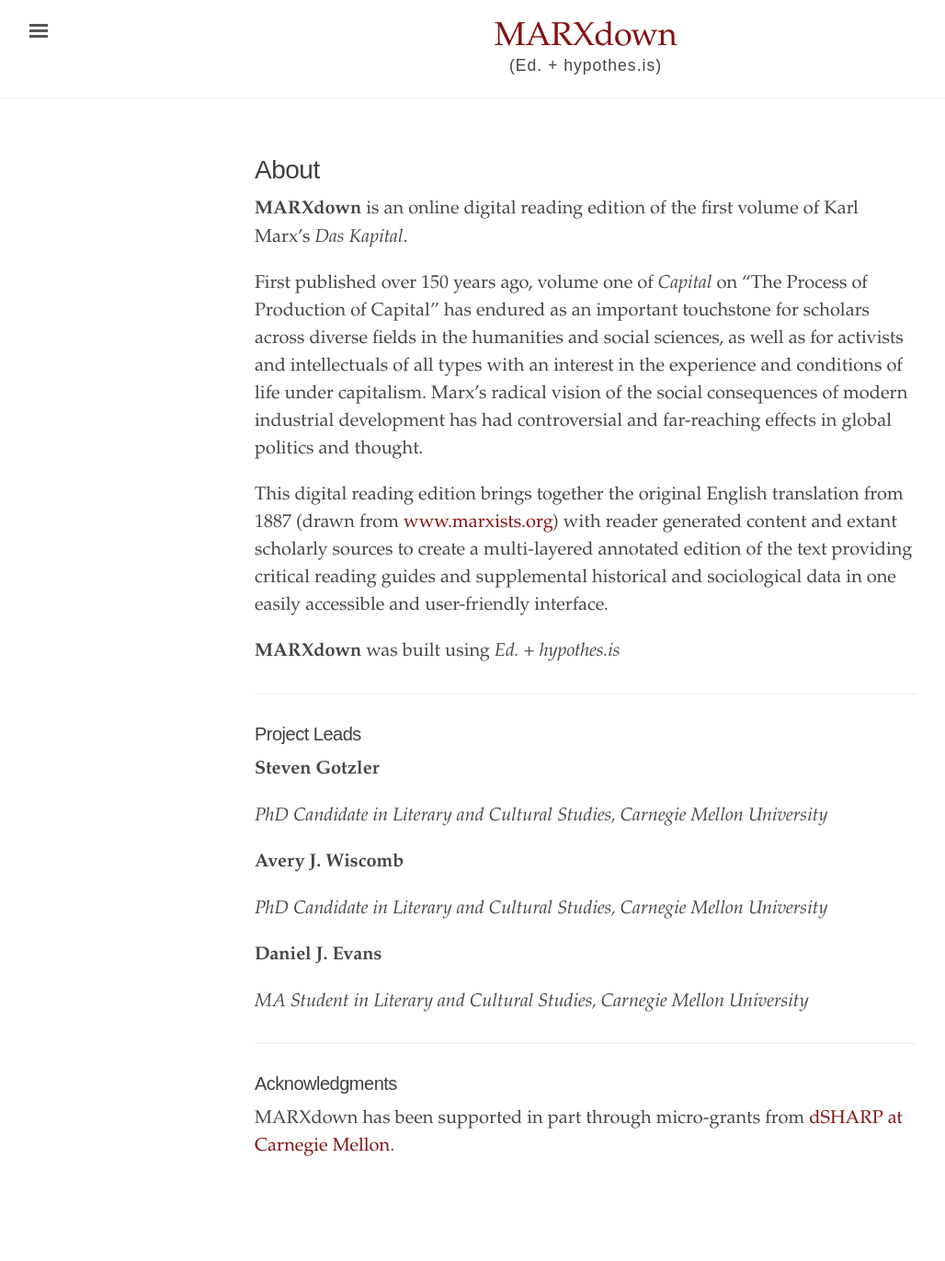
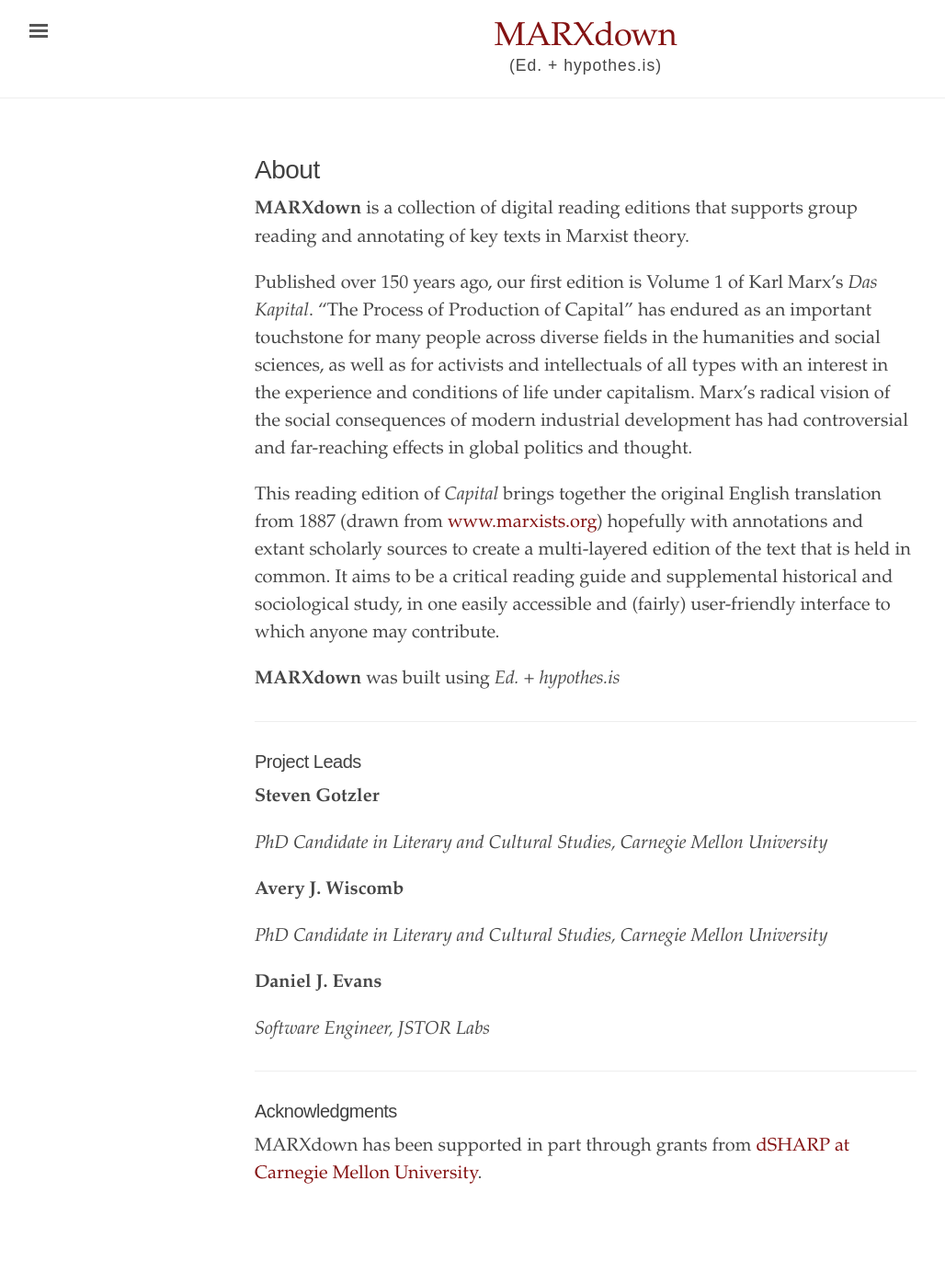
Before and after one commit to MARXdown/MARXdown.github.io, a Jekyll site: the page built from about.md, in a window 1280 px wide. Shown: the whole page at 92% size, without its empty margins (3-1031 px from the left). Built offline with Jekyll 4.4.1, drawn with Linux system fonts in a browser that asks for light colours; before the commit the page ends 1341 px from its top, so only the background shows below that.

Commit message:
new improved edits

```diff
--- a/_config.yml
+++ b/_config.yml
@@ -8,7 +8,7 @@
   texts:
     output: true
 color-scheme: ~
-description: "MARXdown is an online digital reading edition developed for the Contemporary Marxist Reading Group (CMRG) at Carnegie Mellon University using the lightweight markup language Markdown."
+description: "MARXdown is a collection of digital reading editions developed for the Contemporary Marxist Reading Group (CMRG) at Carnegie Mellon University using the lightweight markup language Markdown."
 encoding: utf-8
 exclude:
   - optional
--- a/about.md
+++ b/about.md
@@ -3,13 +3,12 @@
 title: About
 ---
 
-**MARXdown** is an online digital reading edition of the first volume of Karl Marx's *Das Kapital*.
+**MARXdown** is a collection of digital reading editions that supports group reading and annotating of key texts in Marxist theory.
+
+Published over 150 years ago, our first edition is Volume 1 of Karl Marx's *Das Kapital*. "The Process of Production of Capital" has endured as an important touchstone for many people across diverse fields in the humanities and social sciences, as well as for activists and intellectuals of all types with an interest in the experience and conditions of life under capitalism. Marx's radical vision of the social consequences of modern industrial development has had controversial and far-reaching effects in global politics and thought.
 
 
-First published over 150 years ago, volume one of *Capital* on "The Process of Production of Capital" has endured as an important touchstone for scholars across diverse fields in the humanities and social sciences, as well as for activists and intellectuals of all types with an interest in the experience and conditions of life under capitalism. Marx's radical vision of the social consequences of modern industrial development has had controversial and far-reaching effects in global politics and thought.
-
-
-This digital reading edition brings together the original English translation from 1887 (drawn from [www.marxists.org](https://www.marxists.org/archive/marx/works/download/pdf/Capital-Volume-I.pdf)) with reader generated content and extant scholarly sources to create a multi-layered annotated edition of the text providing critical reading guides and supplemental historical and sociological data in one easily accessible and user-friendly interface.
+This reading edition of *Capital* brings together the original English translation from 1887 (drawn from [www.marxists.org](https://www.marxists.org/archive/marx/works/download/pdf/Capital-Volume-I.pdf)) hopefully with annotations and extant scholarly sources to create a multi-layered edition of the text that is held in common. It aims to be a critical reading guide and supplemental historical and sociological study, in one easily accessible and (fairly) user-friendly interface to which anyone may contribute.
 
 **MARXdown** was built using *Ed.* + *hypothes.is*
 
@@ -27,10 +26,10 @@
 
 **Daniel J. Evans**
 
-*MA Student in Literary and Cultural Studies, Carnegie Mellon University*
+*Software Engineer, JSTOR Labs*
 
 * * *
 
 ### Acknowledgments
 
-MARXdown has been supported in part through micro-grants from [dSHARP at Carnegie Mellon](http://dsharp.library.cmu.edu/).
+MARXdown has been supported in part through grants from [dSHARP at Carnegie Mellon University](http://dsharp.library.cmu.edu/).
```
Also changed, not shown: documentation.md (+2 -8 lines), index.md (+2 -2 lines), README.md, 2 other files.
